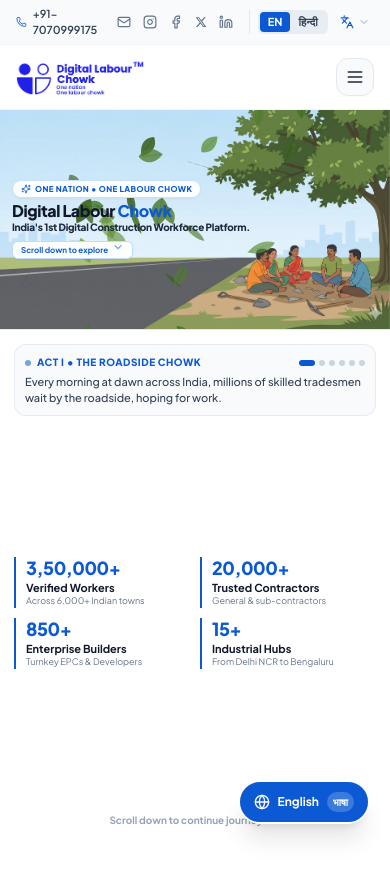
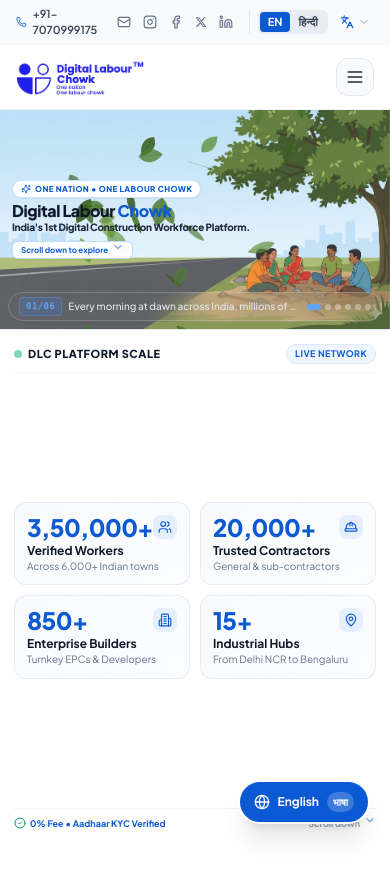
Before and after one commit to suryanmandal/digitallabourchowkv2, a Next.js app: page /about-us in a window 390 px wide. Shown: the top 878 px of the page. Built offline with nearby package versions, Linux system fonts and the light colour scheme.

Commit message:
fix(about-us): overlay act slider and ready-to-deploy on film stage and enhance mobile statistics cards

```diff
--- a/components/AboutHeroFilmScroll.tsx
+++ b/components/AboutHeroFilmScroll.tsx
@@ -3,7 +3,19 @@
 import React, { useEffect, useRef, useState, useCallback } from "react";
 import Image from "next/image";
 import Link from "next/link";
-import { ArrowRight, ChevronDown, ChevronLeft, ChevronRight, Download, Sparkles, CheckCircle2 } from "lucide-react";
+import {
+  ArrowRight,
+  ChevronDown,
+  ChevronLeft,
+  ChevronRight,
+  Download,
+  Sparkles,
+  CheckCircle2,
+  Users,
+  HardHat,
+  Building2,
+  MapPin,
+} from "lucide-react";
 
 interface SceneMeta {
   id: number;
@@ -59,10 +71,30 @@ const SCENES: SceneMeta[] = [
 ];
 
 const STATS = [
-  { value: "3,50,000+", label: "Verified Workers", sub: "Across 6,000+ Indian towns" },
-  { value: "20,000+", label: "Trusted Contractors", sub: "General & sub-contractors" },
-  { value: "850+", label: "Enterprise Builders", sub: "Turnkey EPCs & Developers" },
-  { value: "15+", label: "Industrial Hubs", sub: "From Delhi NCR to Bengaluru" },
+  {
+    value: "3,50,000+",
+    label: "Verified Workers",
+    sub: "Across 6,000+ Indian towns",
+    icon: Users,
+  },
+  {
+    value: "20,000+",
+    label: "Trusted Contractors",
+    sub: "General & sub-contractors",
+    icon: HardHat,
+  },
+  {
+    value: "850+",
+    label: "Enterprise Builders",
+    sub: "Turnkey EPCs & Developers",
+    icon: Building2,
+  },
+  {
+    value: "15+",
+    label: "Industrial Hubs",
+    sub: "From Delhi NCR to Bengaluru",
+    icon: MapPin,
+  },
 ];
 
 interface Leaf {
@@ -426,68 +458,73 @@ export default function AboutHeroFilmScroll() {
             </div>
           )}
 
-          {/* DESKTOP-ONLY APP CTA (Scene 5 & 6) */}
+          {/* =============================================================== */}
+          {/* READY TO DEPLOY: Overlays over main section in the last act/scene */}
+          {/* =============================================================== */}
           {progress >= 0.72 && (
             <div
-              className="hidden sm:flex absolute inset-x-0 bottom-20 z-30 items-center justify-center p-3 pointer-events-auto transition-opacity duration-300"
+              className="absolute inset-x-2 sm:inset-x-0 top-2 sm:top-auto sm:bottom-20 z-35 flex items-center justify-center p-0.5 sm:p-3 pointer-events-auto transition-opacity duration-300"
               style={{
                 opacity: progress >= 0.75 ? Math.min(1, (progress - 0.75) / 0.1) : 0,
               }}
             >
-              <div className="bg-white/95 backdrop-blur-xl border border-slate-200/90 rounded-2xl p-4 shadow-xl max-w-lg w-full flex items-center justify-between gap-4">
-                <div>
-                  <h4 className="text-sm font-black text-slate-900 tracking-tight flex items-center gap-1.5">
+              <div className="bg-white/95 backdrop-blur-xl border border-slate-200/90 rounded-xl sm:rounded-2xl p-2 sm:p-4 shadow-xl max-w-lg w-full flex items-center justify-between gap-2 sm:gap-4">
+                <div className="min-w-0">
+                  <h4 className="text-[10px] sm:text-sm font-black text-slate-900 tracking-tight flex items-center gap-1 sm:gap-1.5 truncate">
                     <span>Ready to Deploy or Work?</span>
-                    <CheckCircle2 className="w-3.5 h-3.5 text-emerald-600" />
+                    <CheckCircle2 className="w-3 h-3 sm:w-3.5 sm:h-3.5 text-emerald-600 shrink-0" />
                   </h4>
-                  <p className="text-[11px] text-slate-500 font-medium">
+                  <p className="text-[8px] sm:text-[11px] text-slate-500 font-medium truncate">
                     Join 350,000+ verified workers and 20,000+ contractors on DLC.
                   </p>
                 </div>
 
-                <div className="flex items-center gap-2 shrink-0">
+                <div className="flex items-center gap-1.5 sm:gap-2 shrink-0">
                   <a
                     href="https://play.google.com/store/apps"
                     target="_blank"
                     rel="noopener noreferrer"
-                    className="inline-flex items-center gap-1.5 px-3.5 py-2 rounded-xl bg-[#0C59D4] hover:bg-blue-700 text-white font-bold text-[11px] uppercase tracking-wider shadow-sm transition-all active:scale-95"
+                    className="inline-flex items-center gap-1 sm:gap-1.5 px-2.5 sm:px-3.5 py-1 sm:py-2 rounded-lg sm:rounded-xl bg-[#0C59D4] hover:bg-blue-700 text-white font-bold text-[9px] sm:text-[11px] uppercase tracking-wider shadow-sm transition-all active:scale-95"
                   >
-                    <Download className="w-3.5 h-3.5" />
+                    <Download className="w-2.5 h-2.5 sm:w-3.5 sm:h-3.5" />
                     <span>Get App</span>
                   </a>
                   <a
                     href="https://onboarding.digitallabourchowk.com/login"
-                    className="inline-flex items-center gap-1 px-3 py-2 rounded-xl bg-slate-100 hover:bg-slate-200 text-slate-800 font-bold text-[11px] transition-colors"
+                    className="inline-flex items-center gap-1 px-2 sm:px-3 py-1 sm:py-2 rounded-lg sm:rounded-xl bg-slate-100 hover:bg-slate-200 text-slate-800 font-bold text-[9px] sm:text-[11px] transition-colors"
                   >
-                    <span>Web Portal</span>
-                    <ArrowRight className="w-3 h-3" />
+                    <span>Portal</span>
+                    <ArrowRight className="w-2.5 h-2.5 sm:w-3 sm:h-3" />
                   </a>
                 </div>
               </div>
             </div>
           )}
 
-          {/* DESKTOP-ONLY FLOATING BOTTOM STORY SUBTITLE & PROGRESS BAR */}
-          <div className="hidden sm:flex absolute inset-x-0 bottom-6 z-30 flex-col items-center px-6 pointer-events-none">
-            <div className="bg-[#080C16]/88 backdrop-blur-md border border-white/15 text-white rounded-full px-6 py-2.5 shadow-2xl flex items-center gap-4 max-w-2xl w-full justify-between pointer-events-auto">
-              <div className="flex items-center gap-2.5 min-w-0">
-                <span className="text-xs font-mono font-bold text-blue-400 uppercase tracking-wider bg-blue-500/20 border border-blue-400/30 px-2 py-0.5 rounded shrink-0">
+          {/* =============================================================== */}
+          {/* FLOATING BOTTOM STORY SUBTITLE & PROGRESS BAR (Act Slider)      */}
+          {/* Overlays at the bottom of the main film section on mobile & desktop */}
+          {/* =============================================================== */}
+          <div className="absolute inset-x-0 bottom-2 sm:bottom-6 z-30 flex flex-col items-center px-2 sm:px-6 pointer-events-none">
+            <div className="bg-[#080C16]/88 backdrop-blur-md border border-white/20 text-white rounded-full px-2.5 py-1 sm:px-6 sm:py-2.5 shadow-2xl flex items-center gap-2 sm:gap-4 max-w-2xl w-full justify-between pointer-events-auto">
+              <div className="flex items-center gap-1.5 sm:gap-2.5 min-w-0">
+                <span className="text-[9px] sm:text-xs font-mono font-bold text-blue-400 uppercase tracking-wider bg-blue-500/20 border border-blue-400/30 px-1.5 sm:px-2 py-0.5 rounded shrink-0">
                   0{activeScene + 1}/06
                 </span>
-                <p className="text-xs md:text-sm font-medium text-slate-200 truncate">
+                <p className="text-[10px] sm:text-xs md:text-sm font-medium text-slate-200 truncate">
                   {SCENES[activeScene].storyLine}
                 </p>
               </div>
 
               {/* Scene jump dots */}
-              <div className="flex items-center gap-1.5 shrink-0">
+              <div className="flex items-center gap-1 sm:gap-1.5 shrink-0">
                 {SCENES.map((s, idx) => (
                   <button
                     key={s.id}
                     type="button"
                     onClick={() => scrollToScene(idx)}
                     className={`h-1.5 rounded-full transition-all duration-300 cursor-pointer ${
-                      activeScene === idx ? "w-5 bg-blue-400" : "w-1.5 bg-white/30 hover:bg-white/60"
+                      activeScene === idx ? "w-3.5 sm:w-5 bg-blue-400" : "w-1.5 bg-white/35 hover:bg-white/60"
                     }`}
                     aria-label={`Jump to scene ${idx + 1}`}
                   />
@@ -498,89 +535,59 @@ export default function AboutHeroFilmScroll() {
         </div>
 
         {/* =================================================================== */}
-        {/* MOBILE DOCK: Narrative, 4 Statistics & Action Flush Below Film      */}
+        {/* MOBILE DOCK: Prominent Platform Statistics Flush Below Film        */}
         {/* =================================================================== */}
         <div className="sm:hidden flex-1 w-full bg-white border-t border-slate-200/90 flex flex-col justify-between p-3.5 z-30 shadow-md">
-          {/* Active Scene Header & Progress */}
-          <div className="bg-slate-50 border border-slate-200/80 rounded-xl p-2.5 shadow-xs">
-            <div className="flex items-center justify-between gap-2 mb-1">
-              <span className="inline-flex items-center gap-1.5 text-[10px] font-black text-[#0C59D4] uppercase tracking-wider">
-                <span className="w-1.5 h-1.5 rounded-full bg-[#0C59D4] animate-pulse" />
-                {SCENES[activeScene].actTitle}
+          {/* Section Trust Header */}
+          <div className="flex items-center justify-between pb-2 border-b border-slate-100">
+            <span className="text-[11px] font-black text-slate-900 uppercase tracking-wider flex items-center gap-1.5">
+              <span className="w-2 h-2 rounded-full bg-emerald-500 animate-pulse" />
+              DLC Platform Scale
             </span>
-              <div className="flex items-center gap-1">
-                {SCENES.map((s, idx) => (
-                  <button
-                    key={s.id}
-                    type="button"
-                    onClick={() => scrollToScene(idx)}
-                    className={`h-1.5 rounded-full transition-all duration-300 ${
-                      activeScene === idx ? "w-4 bg-[#0C59D4]" : "w-1.5 bg-slate-300"
-                    }`}
-                    aria-label={`Go to scene ${idx + 1}`}
-                  />
-                ))}
+            <span className="text-[9px] font-bold text-[#0C59D4] bg-blue-50 px-2 py-0.5 rounded-full border border-blue-100 uppercase tracking-wider">
+              Live Network
+            </span>
+          </div>
+
+          {/* 4 PROMINENT PLATFORM STATISTICS IN 2x2 GRID */}
+          <div className="grid grid-cols-2 gap-2.5 my-auto">
+            {STATS.map((s, idx) => {
+              const IconComp = s.icon;
+              return (
+                <div
+                  key={idx}
+                  className="flex flex-col justify-between bg-gradient-to-br from-slate-50 to-blue-50/30 rounded-xl p-3 border border-slate-200/80 shadow-xs"
+                >
+                  <div className="flex items-center justify-between mb-1">
+                    <span className="text-2xl font-black text-[#0C59D4] tracking-tight leading-none">
+                      {s.value}
+                    </span>
+                    <div className="w-6 h-6 rounded-lg bg-blue-100/70 flex items-center justify-center text-[#0C59D4]">
+                      <IconComp className="w-3.5 h-3.5" />
                     </div>
                   </div>
-            <p className="text-[11px] font-medium text-slate-700 leading-snug line-clamp-2">
-              {SCENES[activeScene].storyLine}
-            </p>
-          </div>
-
-          {/* 4 PLATFORM STATISTICS IN 2x2 GRID */}
-          <div className="grid grid-cols-2 gap-2.5 my-auto">
-            {STATS.map((s, idx) => (
-              <div key={idx} className="flex flex-col border-l-2 border-[#0C59D4] pl-2.5 py-0.5">
-                <span className="text-lg font-black text-[#0C59D4] tracking-tight leading-none">
-                  {s.value}
-                </span>
-                <span className="text-[11px] font-bold text-slate-900 mt-1 leading-tight">
+                  <span className="text-xs font-bold text-slate-900 leading-tight">
                     {s.label}
                   </span>
-                <span className="text-[9px] text-slate-500 font-normal leading-tight">
+                  <span className="text-[10px] text-slate-500 font-normal leading-tight mt-0.5">
                     {s.sub}
                   </span>
                 </div>
-            ))}
+              );
+            })}
           </div>
 
-          {/* Bottom Contextual Action */}
-          {activeScene >= 4 ? (
-            <div className="bg-blue-50/80 border border-blue-200/80 rounded-xl p-2 flex items-center justify-between gap-2">
-              <div className="min-w-0">
-                <span className="text-[10px] font-black text-slate-900 flex items-center gap-1">
-                  <span>Ready to Deploy?</span>
+          {/* Trust Highlights & Scroll Prompt */}
+          <div className="pt-2 border-t border-slate-100 flex items-center justify-between text-[9px] text-slate-500 font-medium">
+            <div className="flex items-center gap-1 text-[#0C59D4] font-bold">
               <CheckCircle2 className="w-3 h-3 text-emerald-600" />
-                </span>
-                <span className="text-[8px] text-slate-500 block truncate">
-                  Join 350,000+ workers
-                </span>
+              <span>0% Fee • Aadhaar KYC Verified</span>
             </div>
-              <div className="flex items-center gap-1.5 shrink-0">
-                <a
-                  href="https://play.google.com/store/apps"
-                  target="_blank"
-                  rel="noopener noreferrer"
-                  className="inline-flex items-center gap-1 px-2.5 py-1 rounded-lg bg-[#0C59D4] text-white font-bold text-[9px] uppercase tracking-wider shadow-xs active:scale-95"
-                >
-                  <Download className="w-2.5 h-2.5" />
-                  <span>Get App</span>
-                </a>
-                <a
-                  href="https://onboarding.digitallabourchowk.com/login"
-                  className="inline-flex items-center gap-1 px-2 py-1 rounded-lg bg-white border border-slate-200 text-slate-800 font-bold text-[9px]"
-                >
-                  <span>Portal</span>
-                  <ArrowRight className="w-2.5 h-2.5" />
-                </a>
+            <div className="flex items-center gap-1 font-bold text-slate-400">
+              <span>Scroll down</span>
+              <ChevronDown className="w-3 h-3 animate-bounce text-[#0C59D4]" />
             </div>
           </div>
-          ) : (
-            <div className="flex items-center justify-center gap-1.5 text-[10px] font-bold text-slate-400 py-0.5">
-              <span>Scroll down to continue journey</span>
-              <ChevronDown className="w-3 h-3 animate-bounce text-[#0C59D4]" />
-            </div>
-          )}
         </div>
       </div>
     </div>
```
Lines whose indentation alone changed are shown as unchanged.
